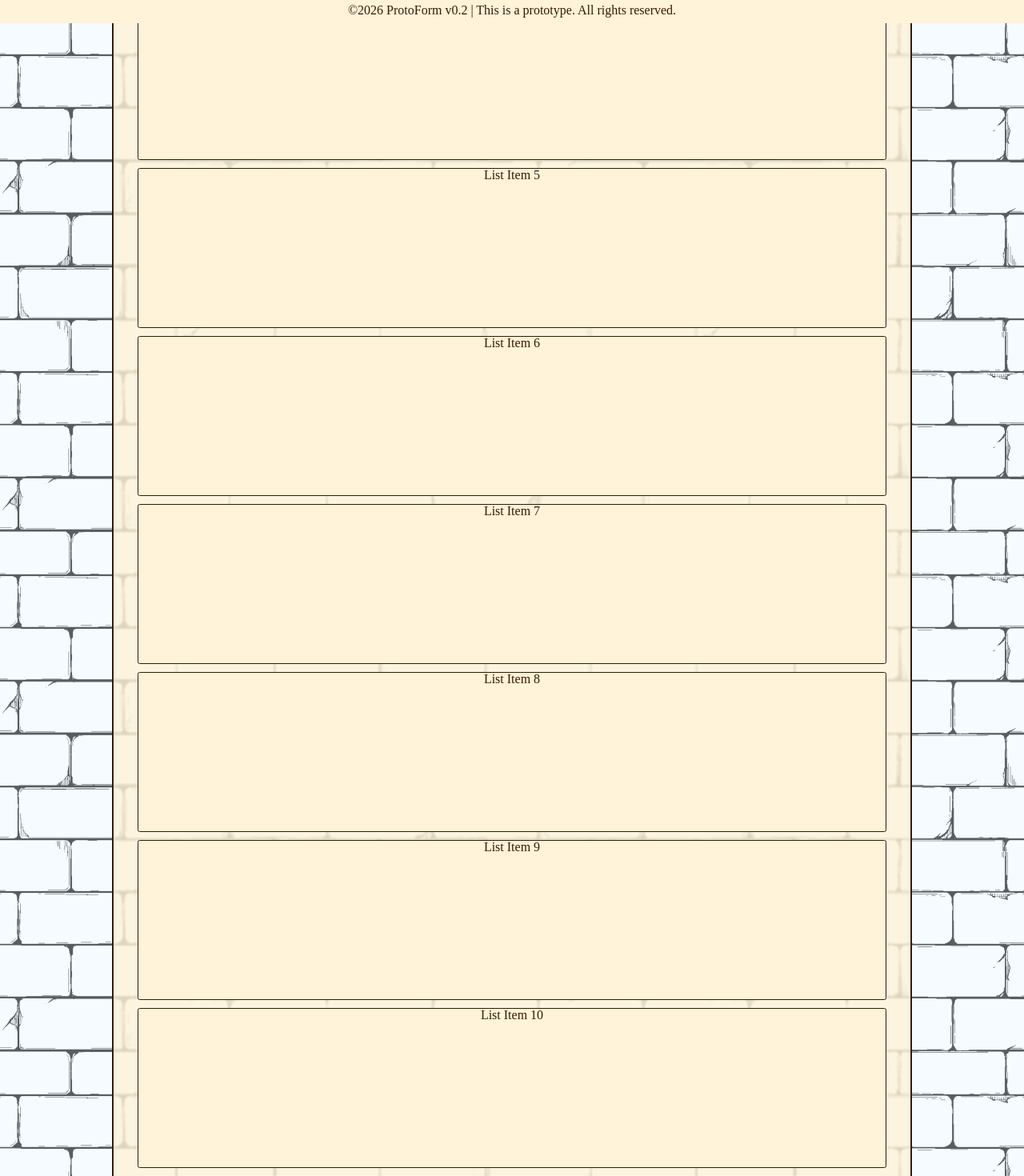
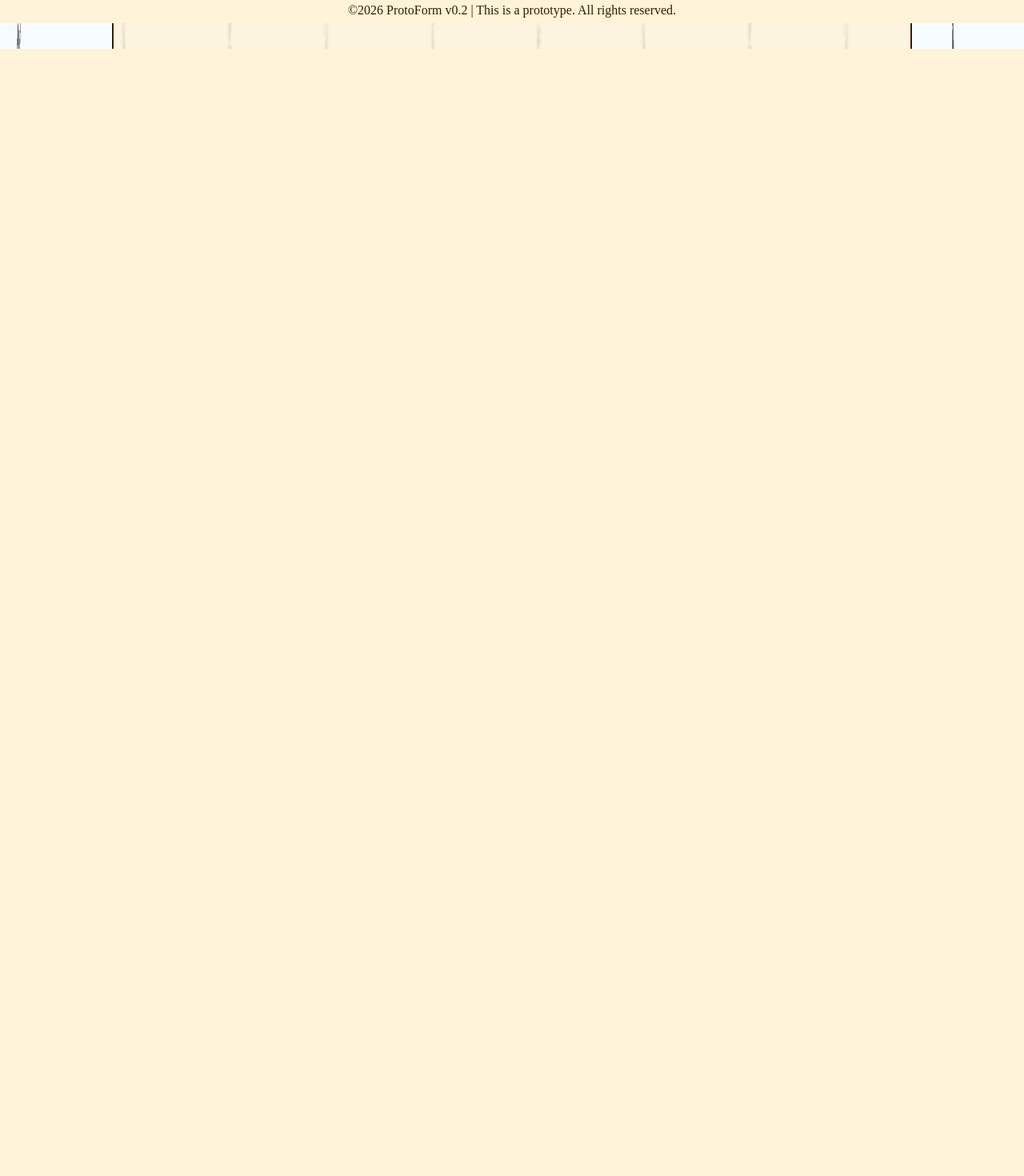
Before and after one commit to ReeveWorks/Prototype2-CommissionForm, a React (Vite) app in the folder ProtoForms/: page / in a window 1280 px wide. Shown: the part 771-2241 px from the top of the page at 80% size. After the commit the page ends 832 px from the top, so only its background shows below. Built offline with nearby package versions, Linux system fonts and the light colour scheme.

Commit message:
v0.2 List Page | Day 25

```diff
--- a/ProtoForms/src/modals/template/list/list_temp.jsx
+++ b/ProtoForms/src/modals/template/list/list_temp.jsx
@@ -28,27 +28,7 @@ function ListT() {
       <div className='listT--item'>
         List Item 3
       </div>
-      <div className='listT--item'>
-        List Item 4
-      </div>
-      <div className='listT--item'>
-        List Item 5
-      </div>
-      <div className='listT--item'>
-        List Item 6
-      </div>
-      <div className='listT--item'>
-        List Item 7
-      </div>
-      <div className='listT--item'>
-        List Item 8
-      </div>
-      <div className='listT--item'>
-        List Item 9
-      </div>
-      <div className='listT--item'>
-        List Item 10
-      </div>
+
     </div>
   )
 }
```
